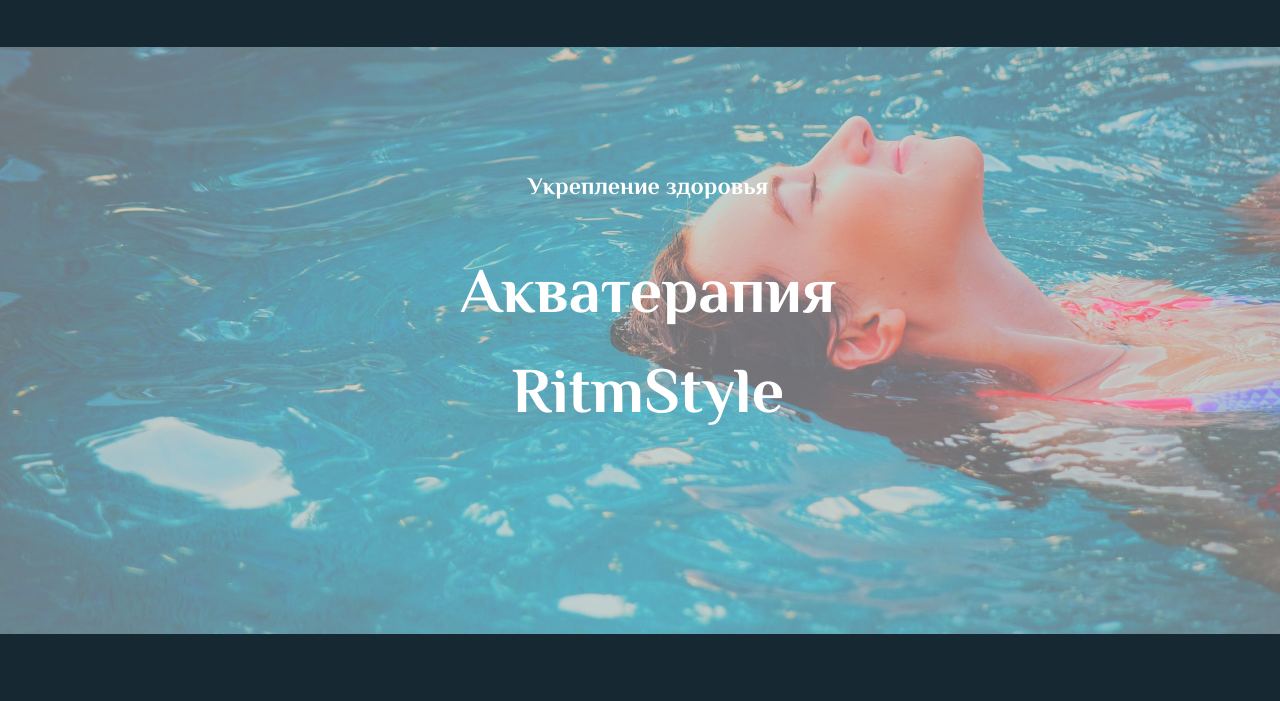
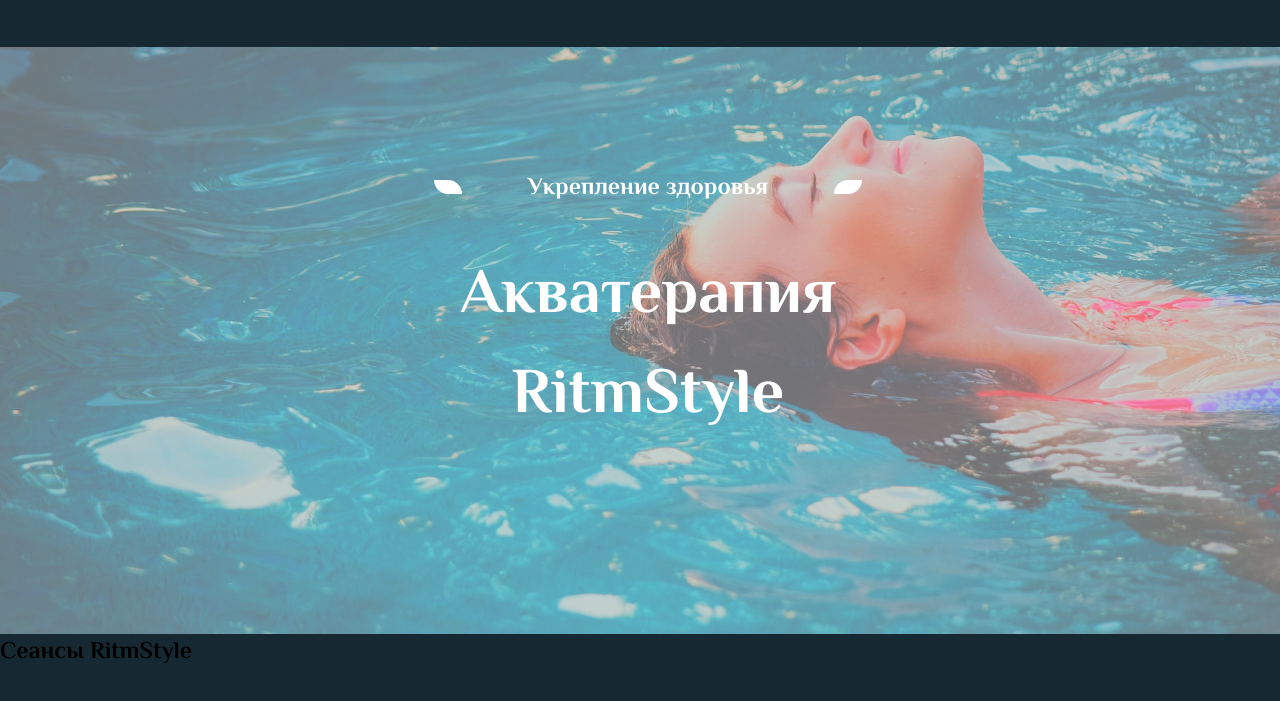
Before and after one commit to Patachok/ritmstyle, a plain HTML site: page Index.html in a window 1280 px wide. Shown: the part 97-798 px from the top of the page. Drawn offline with Linux system fonts and the light colour scheme.

Commit message:
Обновление 2

```diff
--- a/Index.html
+++ b/Index.html
@@ -24,10 +24,17 @@
         </nav>
         <button class="add-seance">Записаться на сеанс</button>
 </header>
-<div class="banner">
-<h2>Укрепление здоровья</h2>
-<h1>Акватерапия <br> RitmStyle</h1>
-</div>
+<main>
+    <div class="banner">
+        <h2>Укрепление здоровья</h2>
+        <h1>Акватерапия <br> RitmStyle</h1>
+        </div>
+
+    <div id="seance">
+        <h2 class="title">Сеансы RitmStyle</h2>
+
+    </div>
+</main>
 
 </body>
 </html>
--- a/style/main.css
+++ b/style/main.css
@@ -53,6 +53,16 @@ nav a {
     font-weight: 700;
 }
 
+.banner h2::before {
+    content: url(../style/img/decore\ white.svg);
+    margin: 66px;
+}
+
+.banner h2::after {
+    content: url(../style/img/decore\ white\ 2.svg);
+    margin: 66px;
+
+}
 .banner h1 {
 
 font-size: 64px;
```
Also changed, not shown: style/img/decore white 2.svg (added), style/img/decore white.svg (added).
